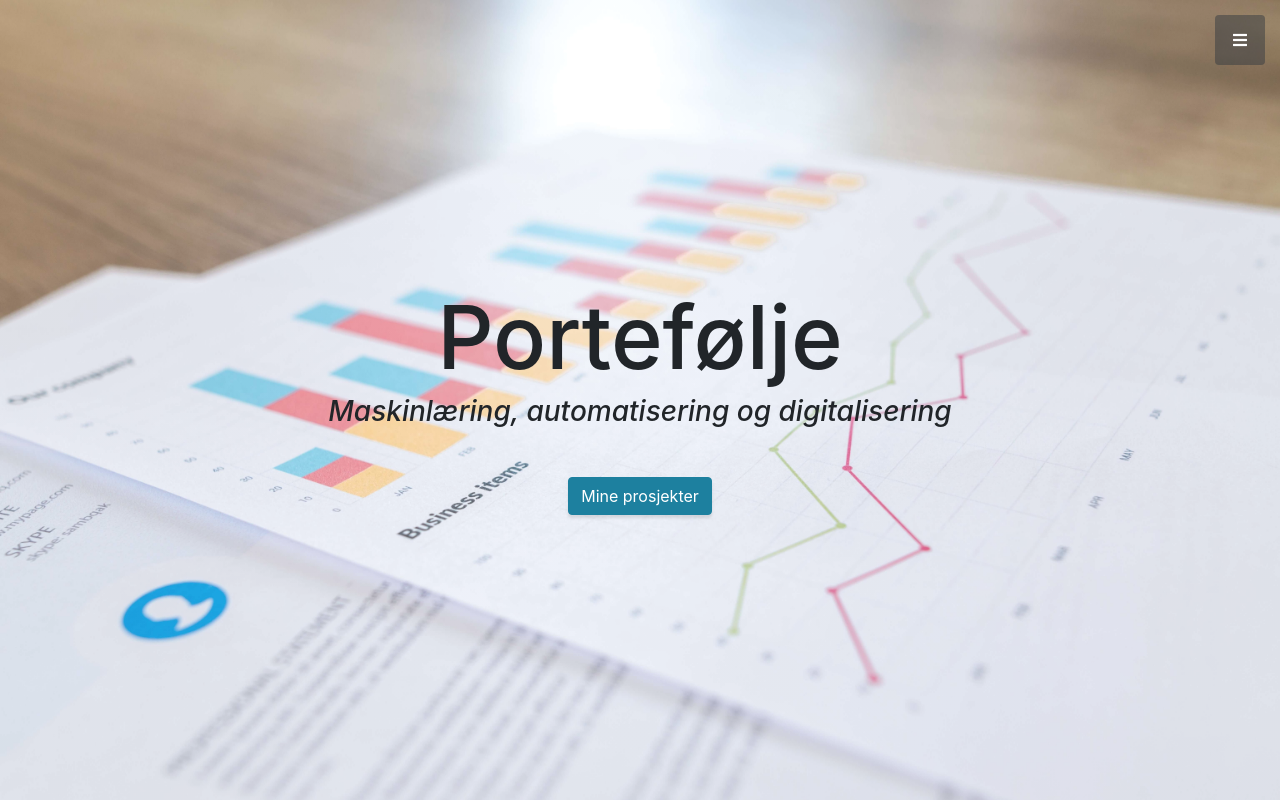
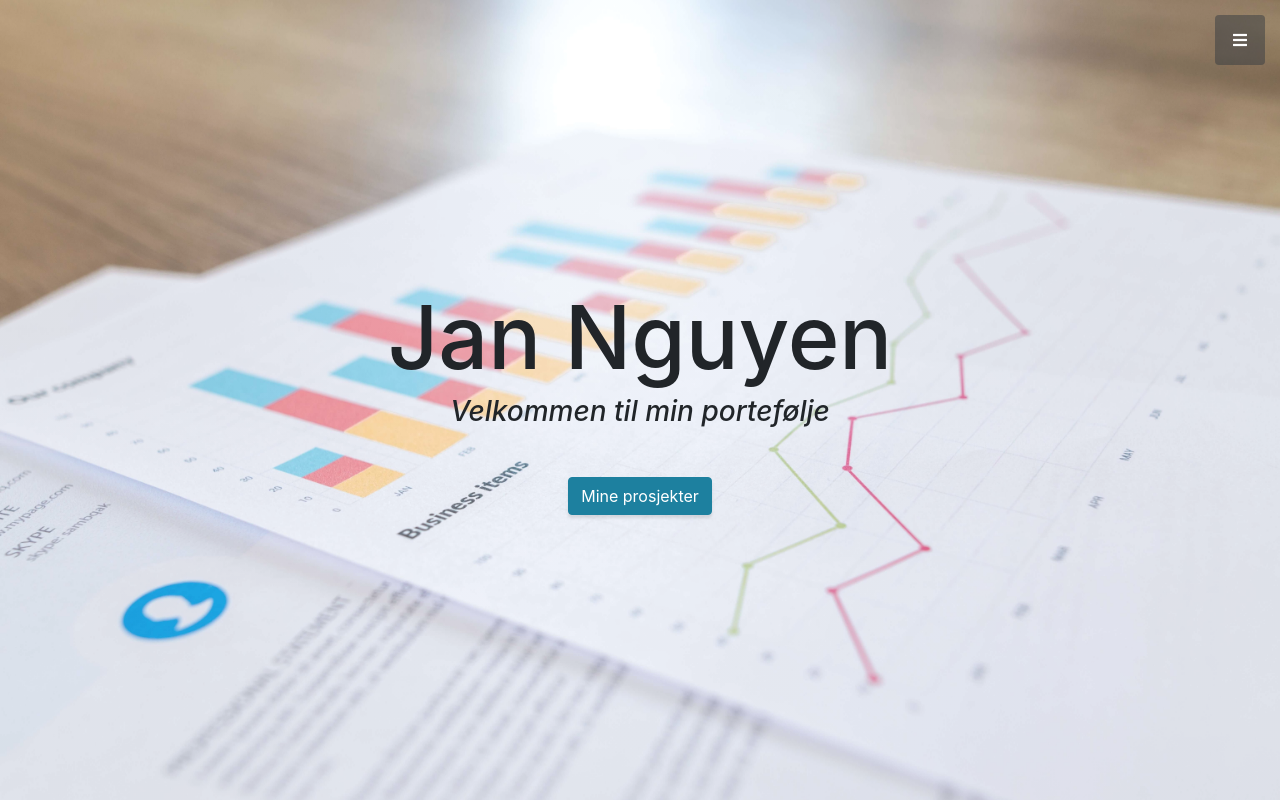
Before and after one commit to drammen94/portefoolje, a website with bundled scripts: page index.html in a window 1280 px wide. Shown: the top 800 px of the page. Built offline with nearby package versions, Linux system fonts and the light colour scheme.

Commit message:
Update index.html
Test1

```diff
--- a/index.html
+++ b/index.html
@@ -49,9 +49,9 @@
   <!-- Header -->
   <header class="masthead d-flex">
     <div class="container text-center my-auto">
-      <h1 class="mb-1">Portefølje</h1>
+      <h1 class="mb-1">Jan Nguyen</h1>
       <h3 class="mb-5">
-        <em>Maskinlæring, automatisering og digitalisering</em>
+        <em>Velkommen til min portefølje</em>
       </h3>
       <a class="btn btn-primary btn-xl js-scroll-trigger" href="#portfolio">Mine prosjekter</a>
     </div>
```
